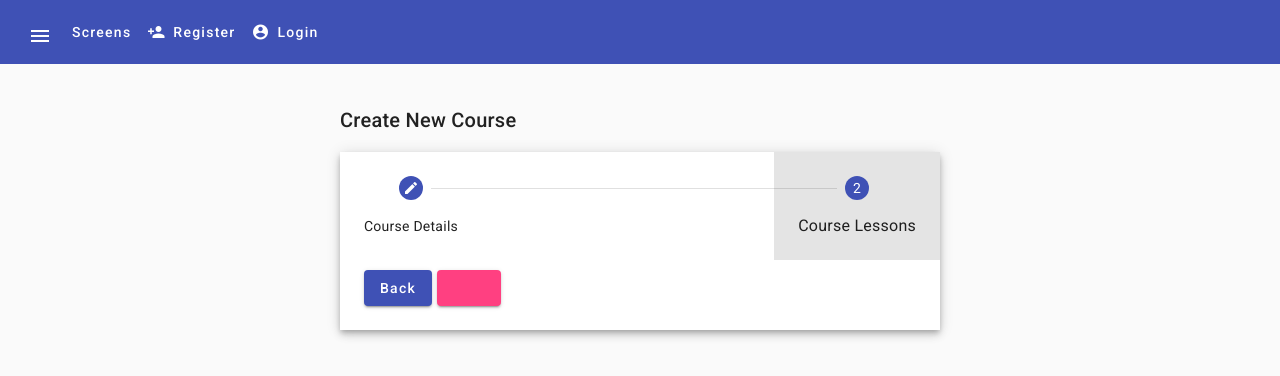
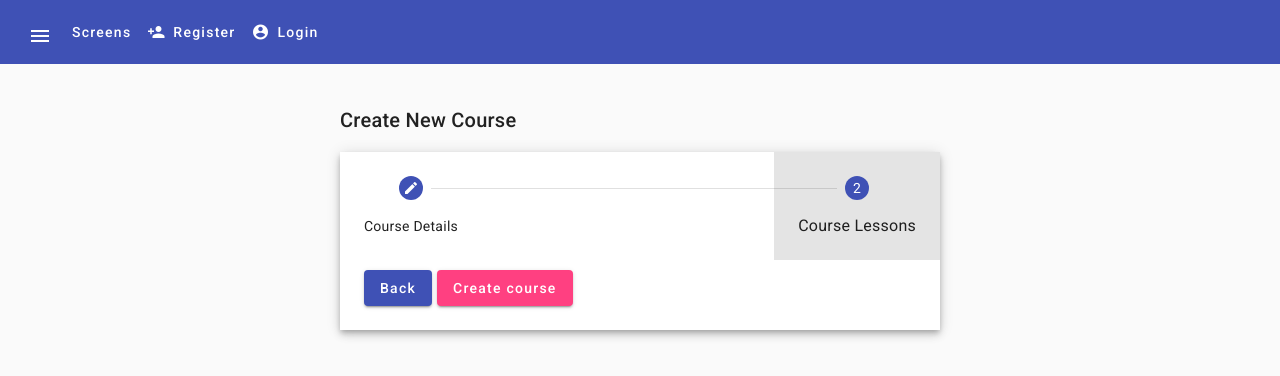
Before and after one commit to syedumerahmedcode/angular-material-course, an Angular app: page /add-new-course in a window 1280 px wide. Both pictures are taken after a click on the button "Add course lessons". Shown: the top 376 px of the page. Built offline with nearby package versions, Linux system fonts and the light colour scheme.

Commit message:
Feature: label added.

```diff
--- a/src/app/create-course/create-course.component.html
+++ b/src/app/create-course/create-course.component.html
@@ -24,7 +24,7 @@
       <create-course-step-2></create-course-step-2>
       <div class="stepper-buttons">
         <button mat-raised-button color="primary" matStepperPrevious>Back</button>
-        <button mat-raised-button color="accent"></button>
+        <button mat-raised-button color="accent">Create course</button>
       </div>
 
     </mat-step>
```
